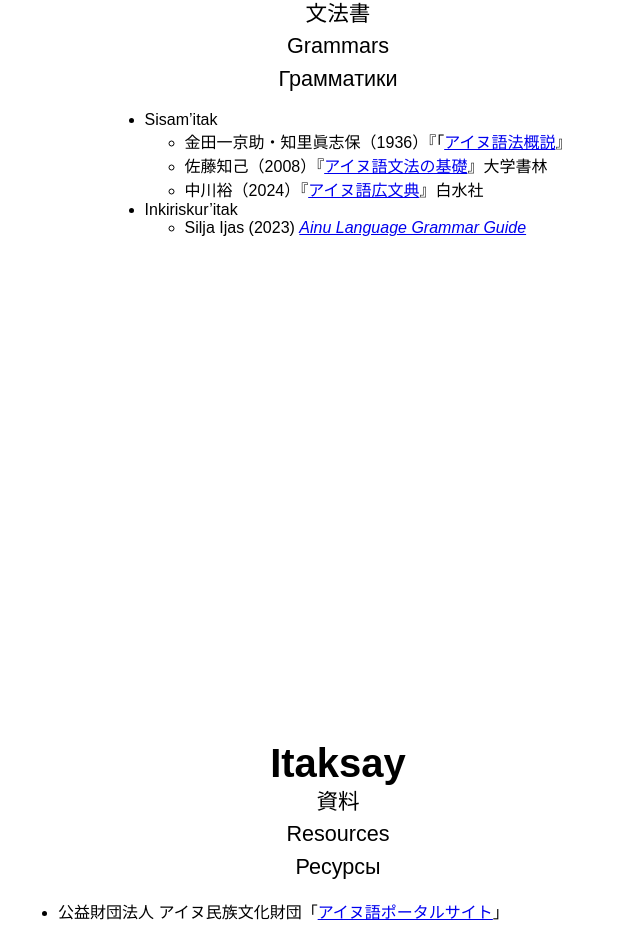
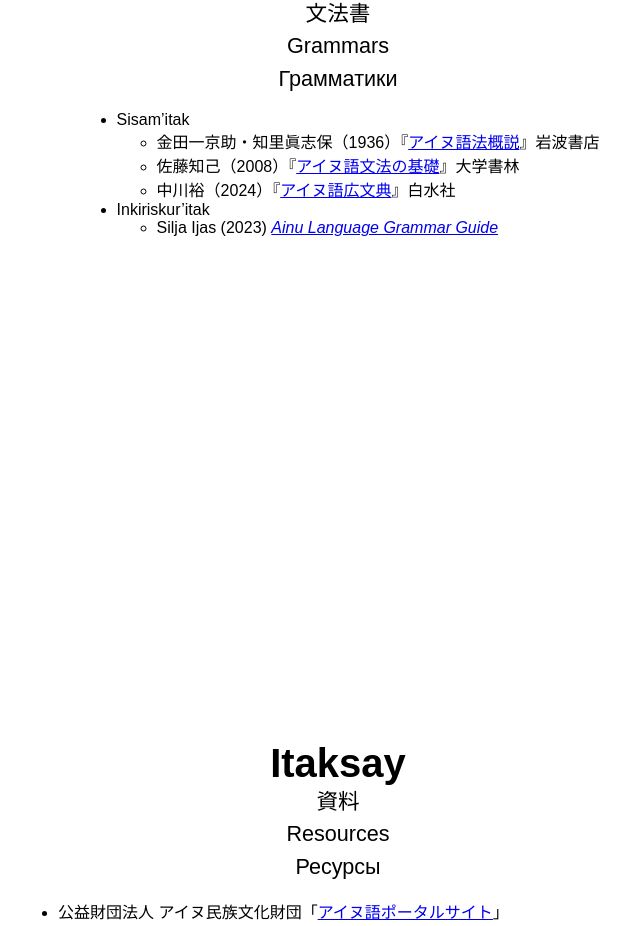
Before and after one commit to mkpoli/ainu, a SvelteKit app: page / in a window 1280 px wide. Shown: the part 5097-6023 px from the top of the page, without its empty margins (302-942 px from the left). Built offline with nearby package versions, Linux system fonts and the light colour scheme.

Commit message:
Fix Kindaichi (1936) format

```diff
--- a/src/routes/+page.svelte
+++ b/src/routes/+page.svelte
@@ -211,10 +211,10 @@
 				{$t('Sisam’itak')}
 				<ul lang="ja">
 					<li>
-						金田一京助・知里眞志保（1936）『「<a
+						金田一京助・知里眞志保（1936）『<a
 							href="https://archive.org/details/ainugohgaisetsu00kind/"
 							target="_blank">アイヌ語法概説</a
-						>』
+						>』岩波書店
 					</li>
 					<li>
 						佐藤知己（2008）『<a
```
